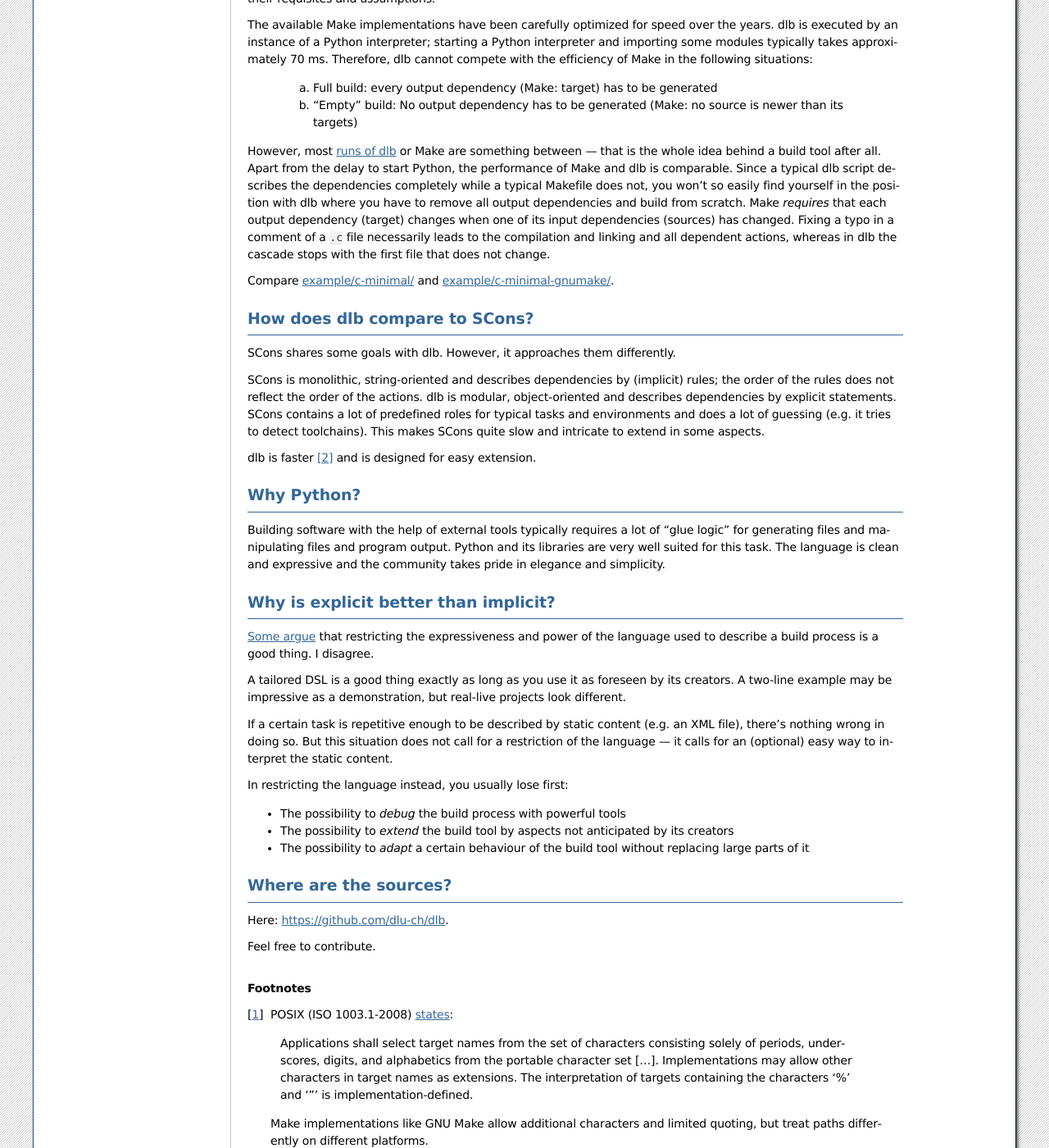
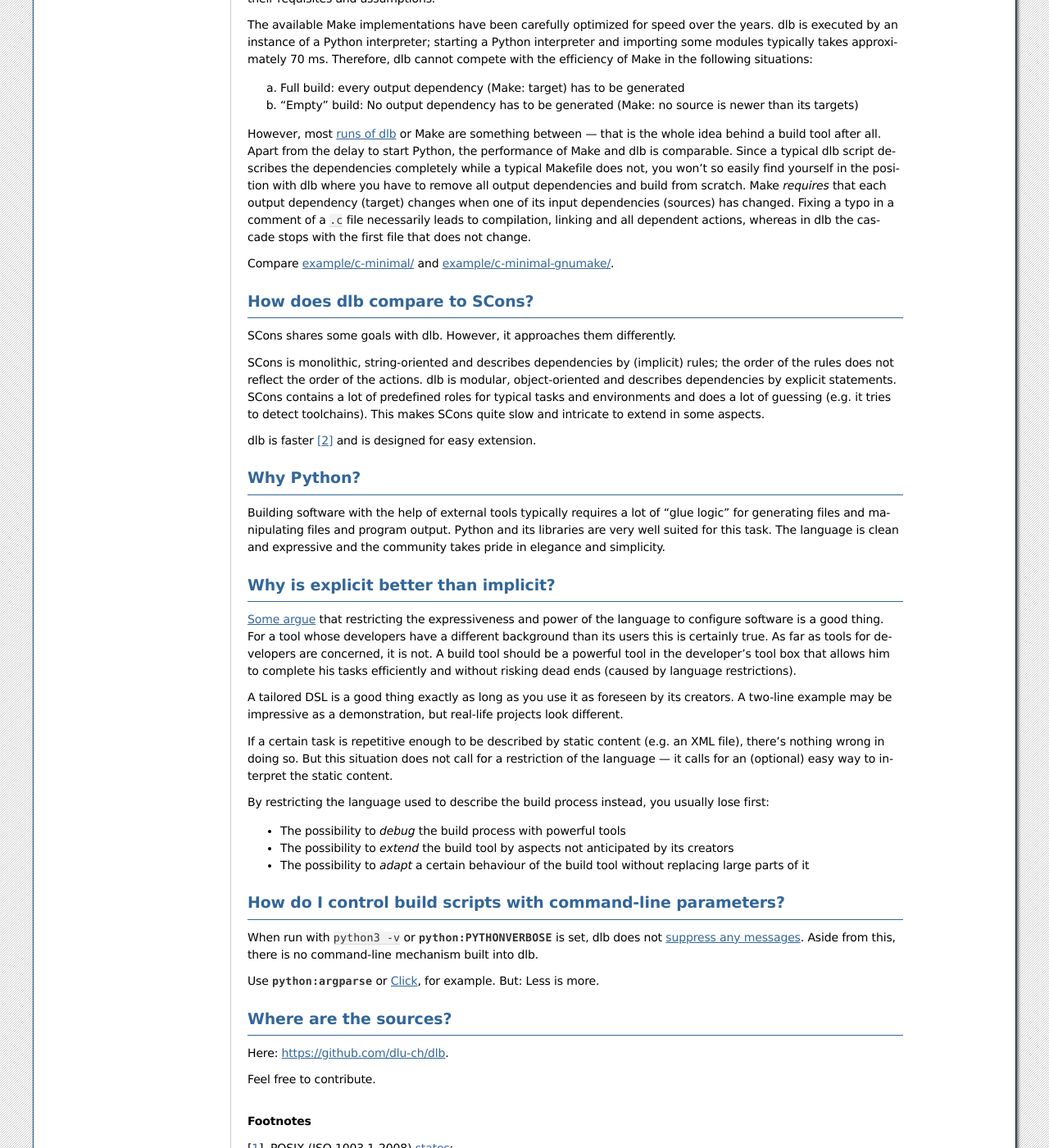
Before and after one commit to dlu-ch/dlb, a Sphinx documentation site: the page built from doc/faq.rst, in a window 1280 px wide and 1400 px high, scrolled down 1963 px. Shown: the whole window at 82% size. Built offline with Sphinx 7.4.7, drawn with Linux system fonts in a browser that asks for light colours; the version number could not be read and is left out; some of the changed text lies outside the part shown.

Commit message:
Improve documentation (minor fixes)

```diff
--- a/doc/dlb_di.rst.inc
+++ b/doc/dlb_di.rst.inc
@@ -1,3 +1,5 @@
+.. _dlb-di:
+
 :mod:`dlb.di` --- Line-oriented hierarchical diagnostic messages
 ================================================================
 
--- a/doc/faq.rst
+++ b/doc/faq.rst
@@ -145,8 +145,8 @@ dlb is executed by an instance of a Python interpreter; starting a Python interp
 typically takes approximately 70 ms.
 Therefore, dlb cannot compete with the efficiency of Make in the following situations:
 
-   a. Full build: every output dependency (Make: target) has to be generated
-   b. "Empty" build: No output dependency has to be generated (Make: no source is newer than its targets)
+a. Full build: every output dependency (Make: target) has to be generated
+b. "Empty" build: No output dependency has to be generated (Make: no source is newer than its targets)
 
 However, most :term:`runs of dlb <run of dlb>` or Make are something between --- that is the whole idea behind a build
 tool after all.
@@ -184,26 +184,41 @@ Building software with the help of external tools typically requires a lot of  "
 manipulating files and program output. Python and its libraries are very well suited for this task.
 The language is clean and expressive and the community takes pride in elegance and simplicity.
 
+
 .. _manual-explicit-is-better-than-implicit:
 
 Why is explicit better than implicit?
 -------------------------------------
 
 `Some argue <https://taint.org/2011/02/18/001527a.html>`_ that restricting the expressiveness and power of the
-language used to describe a build process is a good thing. I disagree.
+language to configure software is a good thing. For a tool whose developers have a different background than its
+users this is certainly true. As far as tools for developers are concerned, it is not.
+A build tool should be a powerful tool in the developer's tool box that allows him to complete his tasks efficiently and
+without risking dead ends (caused by language restrictions).
 
 A tailored DSL is a good thing exactly as long as you use it as foreseen by its creators.
-A two-line example may be impressive as a demonstration, but real-live projects look different.
+A two-line example may be impressive as a demonstration, but real-life projects look different.
 
 If a certain task is repetitive enough to be described by static content (e.g. an XML file), there's nothing wrong in
 doing so. But this situation does not call for a restriction of the language --- it calls for an (optional) easy way
 to interpret the static content.
 
-In restricting the language instead, you usually lose first:
+By restricting the language used to describe the build process instead, you usually lose first:
 
 - The possibility to *debug* the build process with powerful tools
 - The possibility to *extend* the build tool by aspects not anticipated by its creators
 - The possibility to *adapt* a certain behaviour of the build tool without replacing large parts of it
+
+
+How do I control build scripts with command-line parameters?
+------------------------------------------------------------
+
+When run with ``python3 -v`` or :envvar:`python:PYTHONVERBOSE` is set, dlb does not
+:ref:`suppress any messages <dlb-di>`. Aside from this, there is no command-line mechanism built into dlb.
+
+Use :mod:`python:argparse` or `Click`_, for example.
+But: Less is more.
+
 
 Where are the sources?
 ----------------------
@@ -211,6 +226,9 @@ Where are the sources?
 Here: https://github.com/dlu-ch/dlb.
 
 Feel free to contribute.
+
+
+.. _Click: https://click.palletsprojects.com/
 
 
 .. rubric:: Footnotes
--- a/doc/index.rst
+++ b/doc/index.rst
@@ -5,8 +5,9 @@ dlb --- explicit is better than implicit
 
 dlb is a `Pythonic`_ `build tool <https://en.wikipedia.org/wiki/Build_tool>`_ that does not try to mimic Make_,
 but brings the benefits of object-oriented languages to the build process.
+It is `free software`_.
 
-It is inspired by `djb's redo`_, but takes a more dynamic approach.
+dlb is inspired by `djb's redo`_ but takes a more dynamic approach.
 
 A build system *generates files* in a filesystem, mostly with the help of *external tools*.
 Its most important tasks are:
@@ -98,4 +99,5 @@ Indices and tables
 
 .. _Make: https://en.wikipedia.org/wiki/Make_%28software%29
 .. _`djb's redo`: https://cr.yp.to/redo.html
-.. _`Pythonic`: https://www.python.org/dev/peps/pep-0020/
+.. _Pythonic: https://www.python.org/dev/peps/pep-0020/
+.. _`free software`: https://www.gnu.org/philosophy/free-sw.en.html
```
Also changed, not shown: other parts of doc/faq.rst (+2 -2 lines), doc/dlb_ex.rst.inc (indentation only), 1 other file.
